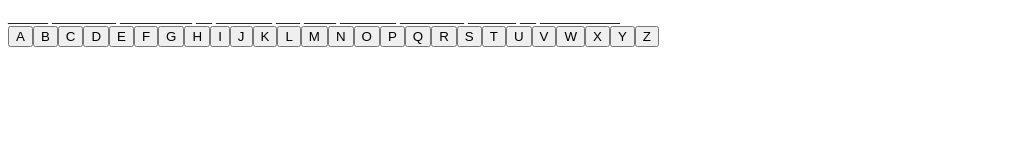
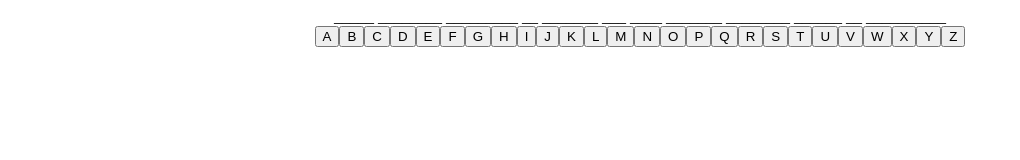
Before and after one commit to yuri-la-torre-ortiz/IronHackProject1mygame, a plain HTML site: page index.html in a window 1280 px wide. Shown: the whole page, without its empty margins (0-1020 px from the left). Drawn offline with Linux system fonts and the light colour scheme.

Commit message:
Add flex-container and poster-image div classes

```diff
--- a/css/style.css
+++ b/css/style.css
@@ -1,3 +1,9 @@
+.flex-container {
+    display: flex;
+    flex-direction: column;
+    justify-items: center;
+    align-items: center;
+}
 .alphabet{
 }
 .hiddenWord{
```
